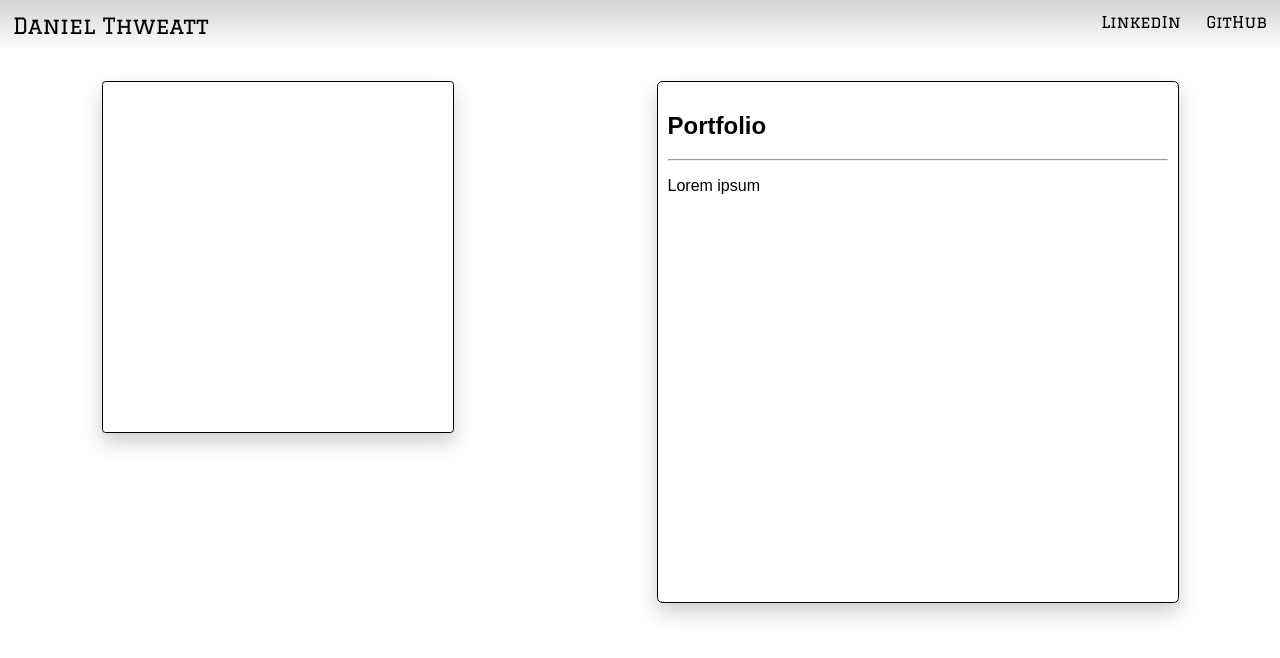
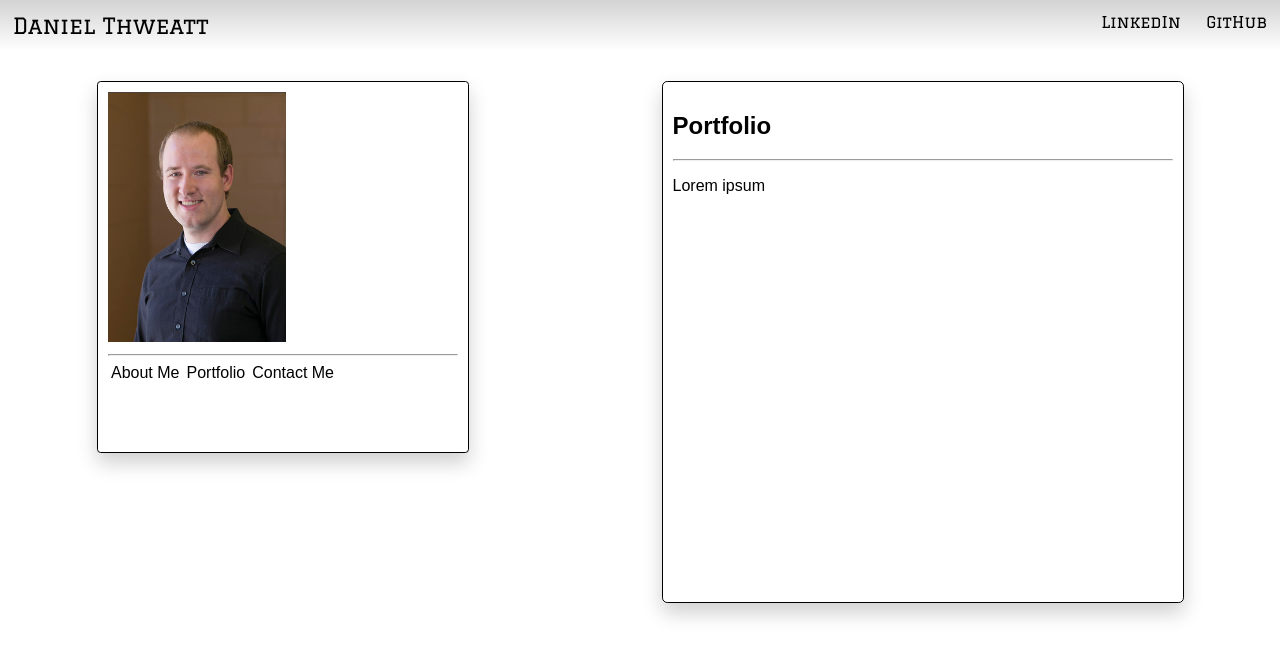
Before and after one commit to Danielthweatt/Portfolio, a React (Create React App) app in the folder my-app/: page /portfolio in a window 1280 px wide. Shown: the top 658 px of the page. Built offline with nearby package versions, Linux system fonts and the light colour scheme.

Commit message:
added image, worked on panels, app, and nav

```diff
--- a/my-app/src/App.js
+++ b/my-app/src/App.js
@@ -9,7 +9,7 @@ class App extends Component {
 	render() {
 		return (
 			<Router>
-				<div>
+				<React.Fragment>
 					<Nav />
 					<main>
 						<Wrapper>
@@ -17,7 +17,7 @@ class App extends Component {
 							<InfoPanel />
 						</Wrapper>
 					</main>
-				</div>
+				</React.Fragment>
 			</Router>
 		);
 	}
--- a/my-app/src/components/Nav/Nav.css
+++ b/my-app/src/components/Nav/Nav.css
@@ -10,9 +10,12 @@ h1 {
     margin: 1%;
 }
 
+.nav-link {
+    float: right;
+}
+
 a {
     color: black;
-    float: right;
     margin: 1%;
     text-decoration: none;
 }
--- a/my-app/src/components/Nav/Nav.js
+++ b/my-app/src/components/Nav/Nav.js
@@ -4,8 +4,8 @@ import './Nav.css';
 const Nav = () => (
 	<nav>
 		<h1>Daniel Thweatt</h1>
-		<a href="https://github.com/Danielthweatt/" target="_blank">GitHub</a>
-		<a href="https://www.linkedin.com/in/daniel-thweatt-21718114b/" target="_blank">LinkedIn</a>
+		<a className="nav-link" href="https://github.com/Danielthweatt/" target="_blank">GitHub</a>
+		<a className="nav-link" href="https://www.linkedin.com/in/daniel-thweatt-21718114b/" target="_blank">LinkedIn</a>
 	</nav>
 );
 
--- a/my-app/src/components/Panels/InfoPanel/InfoPanel.js
+++ b/my-app/src/components/Panels/InfoPanel/InfoPanel.js
@@ -1,9 +1,9 @@
 import React from 'react';
 import { Route, Switch } from 'react-router-dom';
-import './InfoPanel.css';
 import About from '../../About';
 import Portfolio from '../../Portfolio';
 import Contact from '../../Contact';
+import './InfoPanel.css';
 
 const InfoPanel = props => (
 	<div className="info-panel">
--- a/my-app/src/components/Panels/PicturePanel/PicturePanel.css
+++ b/my-app/src/components/Panels/PicturePanel/PicturePanel.css
@@ -4,7 +4,12 @@
     height: 300px;
     border: 1px solid black;
     border-radius: 1%;
+    padding: 10px;
     box-shadow: 0 10px 20px rgba(0, 0, 0, 0.19);
+}
+
+img {
+    max-height: 250px;
 }
 
 @media screen and (min-width: 550px) {
--- a/my-app/src/components/Panels/PicturePanel/PicturePanel.js
+++ b/my-app/src/components/Panels/PicturePanel/PicturePanel.js
@@ -1,8 +1,16 @@
 import React from 'react';
+import img from '../../../assets/images/DanielThweatt.jpg';
+import { Link } from 'react-router-dom';
 import './PicturePanel.css';
 
 const PicturePanel = () => (
-	<div className="picture-panel"></div>
+	<div className="picture-panel">
+		<img alt="Daniel" src={img} />
+		<hr />
+		<Link to="/about">About Me</Link>
+		<Link to="/portfolio">Portfolio</Link>
+		<Link to="/contact">Contact Me</Link>
+	</div>
 );
 
 export default PicturePanel;
```
Also changed, not shown: my-app/src/assets/images/DanielThweatt.jpg (added).
